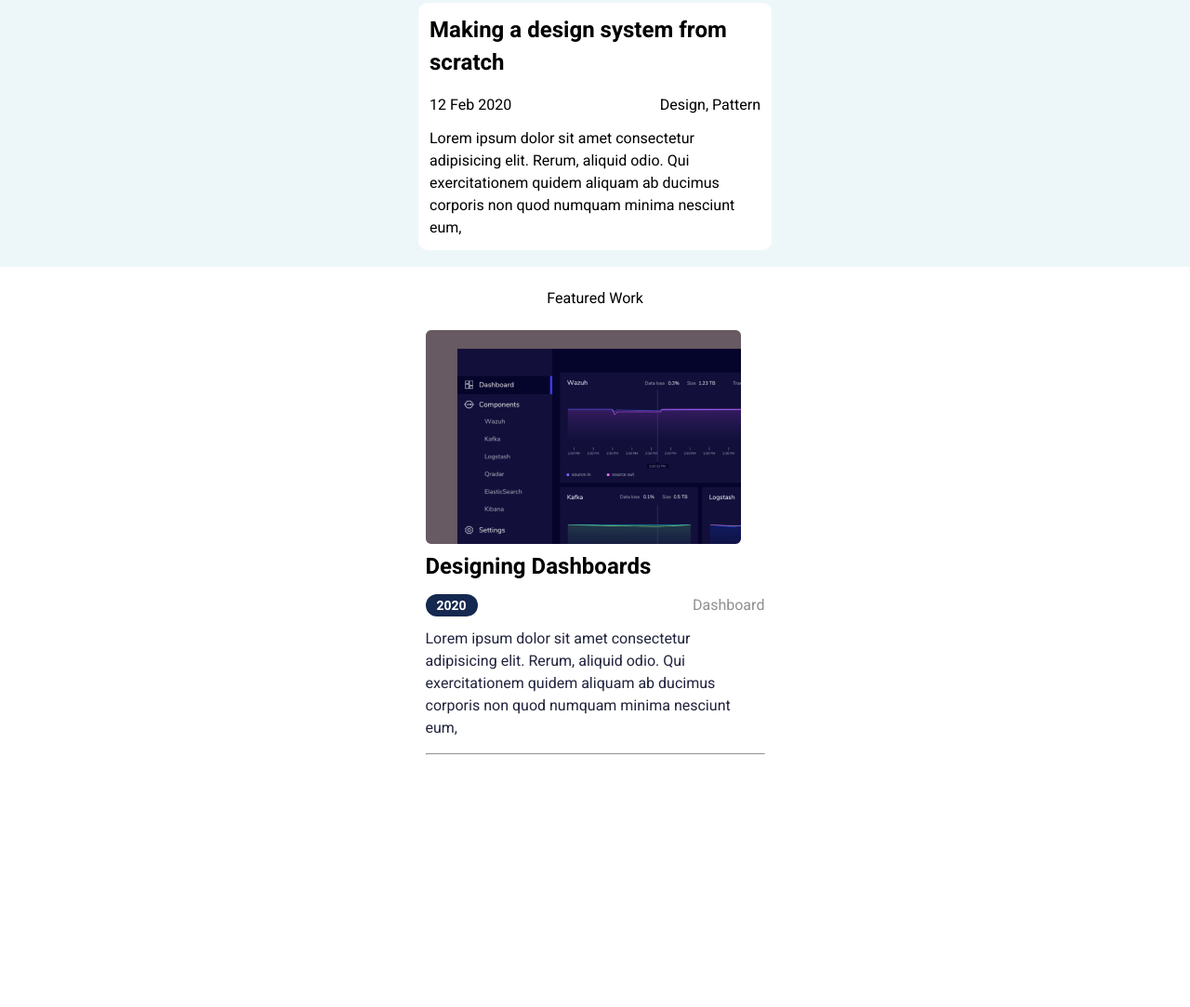
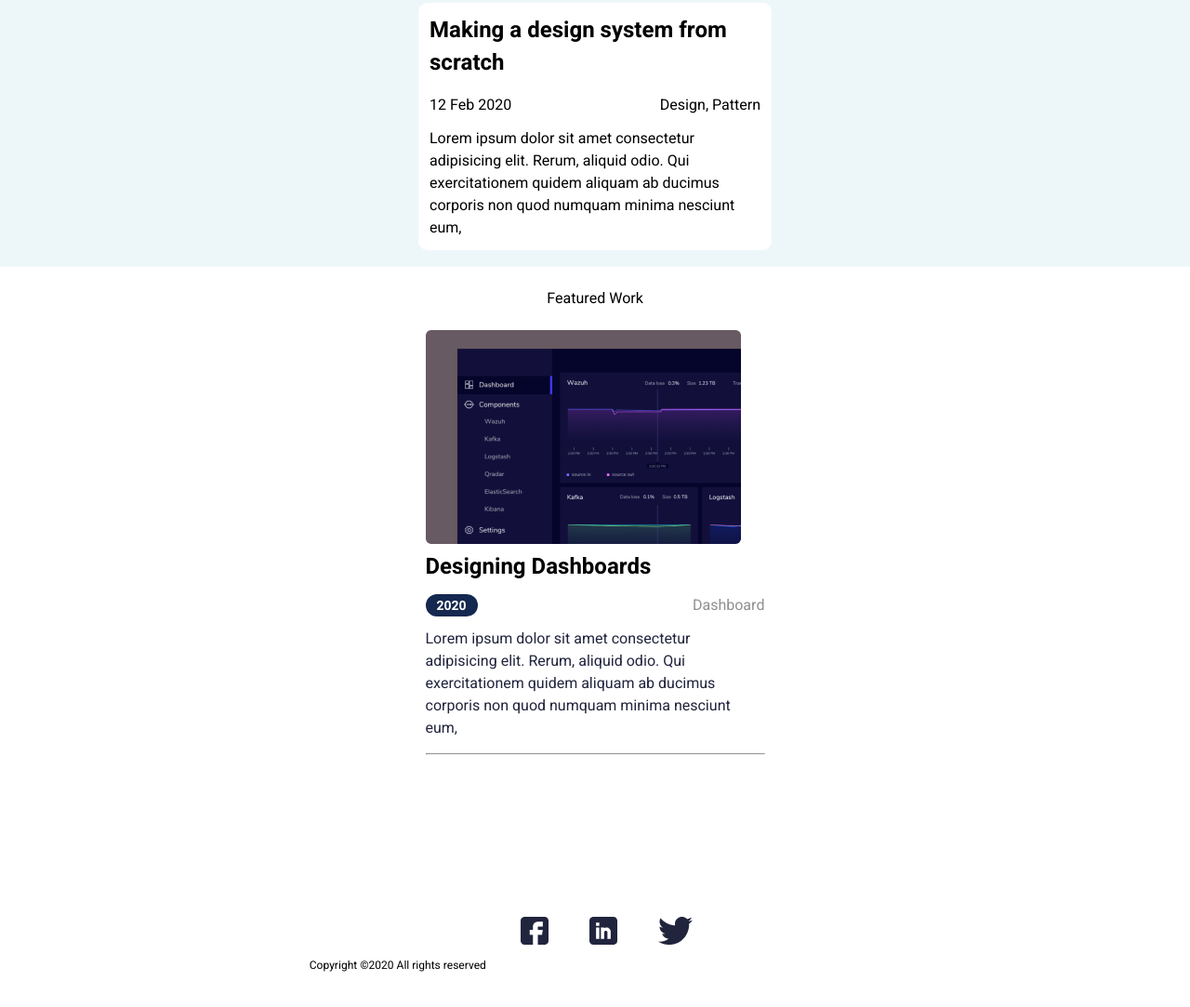
Before and after one commit to COOL26/portfolio-homepage-practice, a plain HTML site: page index.html in a window 1280 px wide. Shown: the part 805-1888 px from the top of the page at 93% size. Drawn offline with Linux system fonts and the light colour scheme.

Commit message:
modified style.css and index.html, added footer icons and copyright text

```diff
--- a/index.html
+++ b/index.html
@@ -106,6 +106,16 @@
         </section>
         <hr style="margin-top: 15px" />
       </article>
+      <section class="icons-copyright">
+        <div class="icons">
+          <div class="icon"><img src="images/fb.png" alt="" /></div>
+          <div class="icon"><img src="images/Linkedin.png" alt="" /></div>
+          <div class="icon"><img src="images/Vector.png" alt="" /></div>
+        </div>
+        <div class="copyright-text">
+          <p>Copyright &copy;2020 All rights reserved</p>
+        </div>
+      </section>
     </footer>
   </body>
 </html>
--- a/style.css
+++ b/style.css
@@ -88,8 +88,11 @@ header #desktop {
 
 footer {
   background-color: white;
-  height: 100vh;
+  /* height: 100vh; */
   position: relative;
+  min-height: 100vh;
+  display: flex;
+  flex-direction: column;
 }
 
 #featured-work {
@@ -138,10 +141,20 @@ footer .description {
   left: 25%;
 }
 
-.copyright {
+.icons-copyright {
   position: absolute;
   bottom: 5%;
   width: 50%;
   left: 26%;
   font-size: 12px;
 }
+
+.icons {
+  display: flex;
+  justify-content: center;
+  align-items: center;
+}
+
+.icons .icon {
+  padding: 8px 22px;
+}
```
